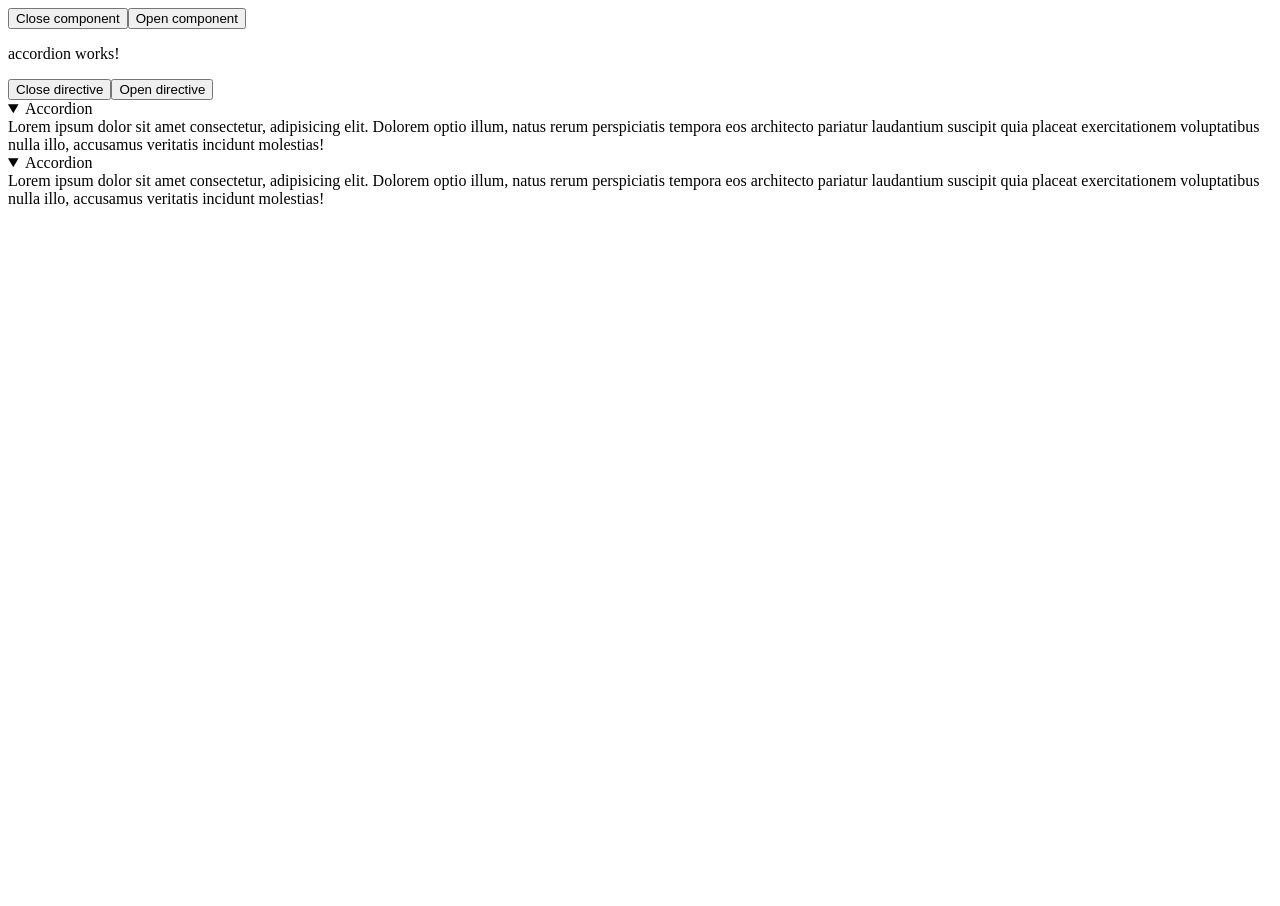
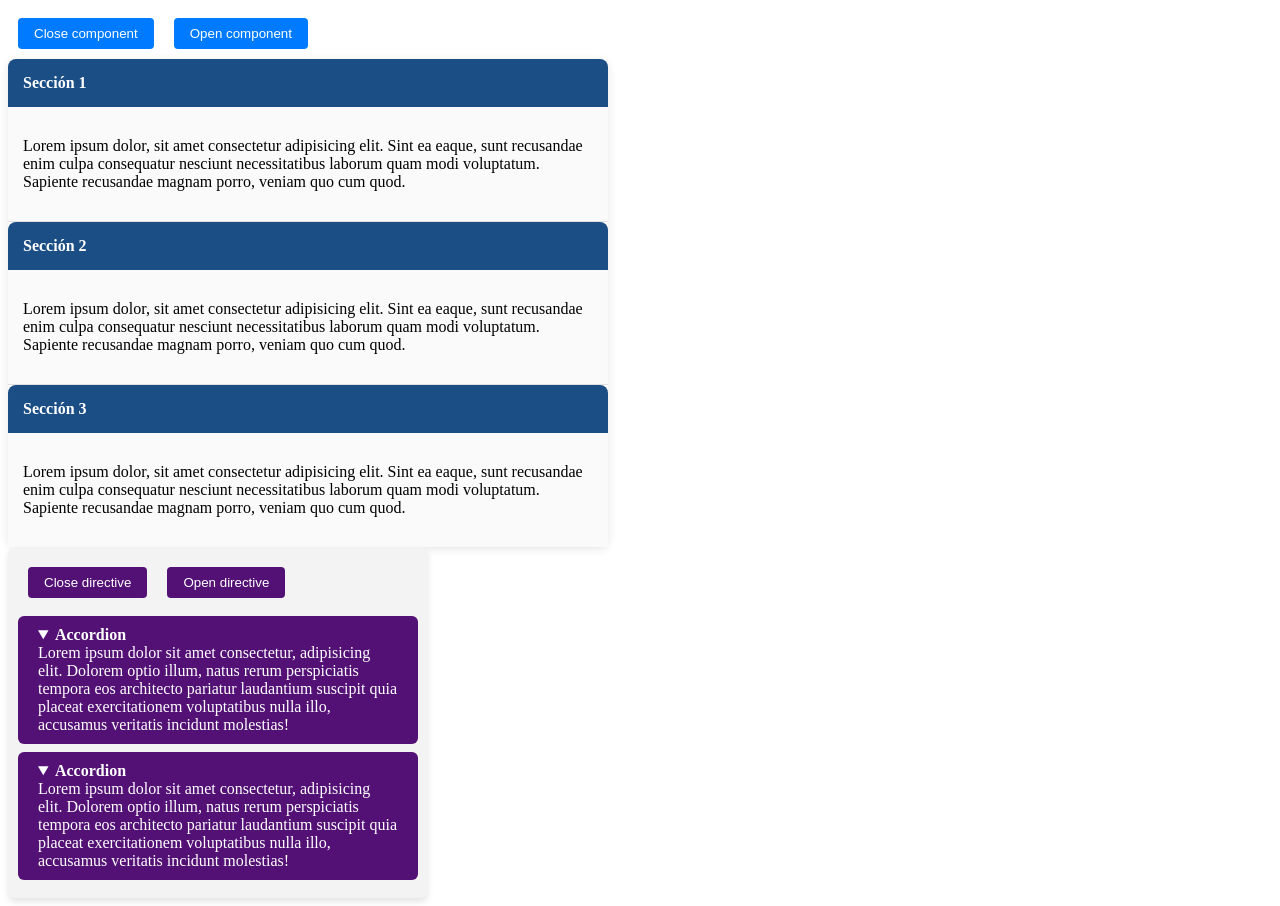
Before and after one commit to kleb21/solid-principle, an Angular app: page / in a window 1280 px wide. Before the commit the page ends 800 px from the top, so only its background shows below. Built offline with nearby package versions, Linux system fonts and the light colour scheme.

Commit message:
adding style

```diff
--- a/src/app/app.component.html
+++ b/src/app/app.component.html
@@ -1,14 +1,15 @@
 <section>
-  <button (click)="close(accordion)">Close component</button>
-  <button (click)="open(accordion)">Open component</button>
+  <button class="button-style" (click)="close(accordion)">Close component</button>
+  <button class="button-style" (click)="open(accordion)">Open component</button>
   <app-accordion #accordion/>
 </section>
 
-<section>
-  <button (click)="close(baseAccordion)">Close directive</button>
-  <button (click)="open(baseAccordion)">Open directive</button>
+<section class="container">
+  <button class="button-style-2" (click)="close(baseAccordion)">Close directive</button>
+  <button class="button-style-2" (click)="open(baseAccordion)">Open directive</button>
   <details
     appBaseAccordion
+    class="accordion"
     #baseAccordion="appBaseAccordion"
     [open]="baseAccordion.isOpen"
   >
@@ -20,6 +21,7 @@
   </details>
   <details
     appBaseAccordion
+    class="accordion"
     #baseAccordion="appBaseAccordion"
     [open]="baseAccordion.isOpen"
   >
--- /dev/null
+++ b/src/app/app.component.scss
@@ -0,0 +1,60 @@
+.button-style {
+    margin: 0.625rem;
+    padding: 0.5rem 1rem;
+    background-color: #007bff;
+    color: white;
+    border: none;
+    border-radius: 0.25rem;
+    cursor: pointer;
+    transition: background-color 0.3s;
+
+    &:hover {
+      opacity: 0.9;
+    }
+  }
+.button-style-2 {
+    margin: 0.625rem;
+    padding: 0.5rem 1rem;
+    background-color: #531175;
+    color: white;
+    border: none;
+    border-radius: 0.25rem;
+    cursor: pointer;
+    transition: background-color 0.3s;
+
+    &:hover {
+      opacity: 0.9;
+    }
+  }
+
+
+  .container {
+    background: #f3f3f3;
+    padding: 10px;
+    width: 400px;
+    border-radius: 8px;
+    box-shadow: 0 4px 6px rgba(0,0,0,0.1);
+  }
+
+  details.accordion {
+    background: #8a2be2;
+    color: white;
+    padding: 10px 20px;
+    margin: 8px 0;
+    border-radius: 6px;
+    cursor: pointer;
+  }
+
+  details.accordion[open] {
+    background: #531175;
+  }
+
+  details.accordion summary {
+    font-weight: bold;
+    outline: none;
+  }
+
+  details.accordion p {
+    font-size: 16px;
+    line-height: 1.5;
+  }
--- a/src/app/app.component.ts
+++ b/src/app/app.component.ts
@@ -5,6 +5,7 @@ import { IOpenable } from './interfaces/openable.interface'
 @Component({
   selector: 'app-root',
   templateUrl: './app.component.html',
+  styleUrl: './app.component.scss',
 })
 export class AppComponent {
   close(closable: IClosable) {
--- a/src/app/components/accordion.component.html
+++ b/src/app/components/accordion.component.html
@@ -1 +1,23 @@
-<p [style.display]="isOpen ? 'block': 'none'">accordion works!</p>
+<div class="accordion">
+    <div class="accordion-item">
+        <input type="checkbox" checked id="accordion-1">
+        <label class="accordion-header" for="accordion-1">Sección 1</label>
+        <div [style.display]="isOpen ? 'block': 'none'"class="accordion-content">
+            <p>Lorem ipsum dolor, sit amet consectetur adipisicing elit. Sint ea eaque, sunt recusandae enim culpa consequatur nesciunt necessitatibus laborum quam modi voluptatum. Sapiente recusandae magnam porro, veniam quo cum quod.</p>
+        </div>
+    </div>
+    <div class="accordion-item">
+        <input type="checkbox" checked id="accordion-2">
+        <label class="accordion-header" for="accordion-2">Sección 2</label>
+        <div [style.display]="isOpen ? 'block': 'none'"class="accordion-content">
+            <p>Lorem ipsum dolor, sit amet consectetur adipisicing elit. Sint ea eaque, sunt recusandae enim culpa consequatur nesciunt necessitatibus laborum quam modi voluptatum. Sapiente recusandae magnam porro, veniam quo cum quod.</p>
+        </div>
+    </div>
+    <div class="accordion-item">
+        <input type="checkbox" checked id="accordion-3">
+        <label class="accordion-header" for="accordion-3">Sección 3</label>
+        <div [style.display]="isOpen ? 'block': 'none'"class="accordion-content">
+            <p>Lorem ipsum dolor, sit amet consectetur adipisicing elit. Sint ea eaque, sunt recusandae enim culpa consequatur nesciunt necessitatibus laborum quam modi voluptatum. Sapiente recusandae magnam porro, veniam quo cum quod.</p>
+        </div>
+    </div>
+</div>
--- a/src/app/components/accordion.component.scss
+++ b/src/app/components/accordion.component.scss
@@ -0,0 +1,52 @@
+.accordion {
+    width: 80%;
+    max-width: 600px;
+    background-color: #fff;
+    border-radius: 8px;
+    box-shadow: 0 2px 10px rgba(0, 0, 0, 0.1);
+}
+
+.accordion-item {
+    border-bottom: 1px solid #e0e0e0;
+}
+
+.accordion-item:last-child {
+    border-bottom: none;
+}
+
+.accordion-header {
+    display: block;
+    padding: 15px;
+    cursor: pointer;
+    background-color: #1b4e84;
+    color: white;
+    font-weight: bold;
+    border-radius: 8px 8px 0 0;
+    transition: background-color 0.3s ease;
+}
+
+.accordion-header:hover {
+    background-color: #1c3f64;
+}
+
+.accordion-content {
+    max-height: 0;
+    overflow: hidden;
+    transition: max-height 0.3s ease;
+    padding: 0 15px;
+    background-color: #fafafa;
+}
+
+.accordion-content p {
+    margin: 15px 0;
+}
+
+input[type="checkbox"] {
+    display: none;
+}
+
+input[type="checkbox"]:checked ~ .accordion-content {
+    max-height: 500px;
+    padding: 15px;
+    transition: max-height 0.3s ease, padding 0.3s ease;
+}
```
